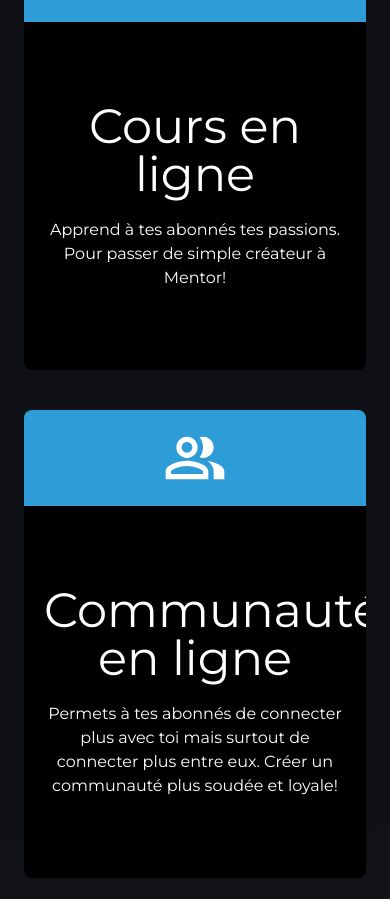
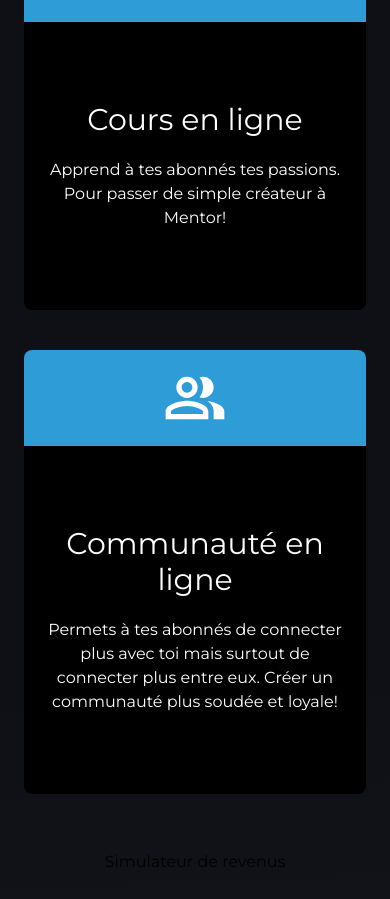
Before and after one commit to Wayskid/elitegnosis, a React (Vite) app in the folder frontend/: page / in a window 390 px wide. Shown: the part 1040-1939 px from the top of the page. Built offline with nearby package versions, Linux system fonts and the light colour scheme.

Commit message:
Contact Form

```diff
--- a/frontend/src/pages/Home.jsx
+++ b/frontend/src/pages/Home.jsx
@@ -105,7 +105,7 @@ export default function Home({ lightDark, setFileData }) {
               </p>
               <div className="px-5 md:px-16 py-20 text-center">
                 <p
-                  className={`text-5xl mb-5 ${
+                  className={`text-3xl md:text-5xl mb-5 ${
                     lightDark ? "text-white" : "text-black"
                   }`}
                 >
@@ -133,7 +133,7 @@ export default function Home({ lightDark, setFileData }) {
               </p>
               <div className="px-5 md:px-16 py-20 text-center">
                 <p
-                  className={`text-5xl mb-5 ${
+                  className={`text-3xl md:text-5xl mb-5 ${
                     lightDark ? "text-white" : "text-black"
                   }`}
                 >
```
